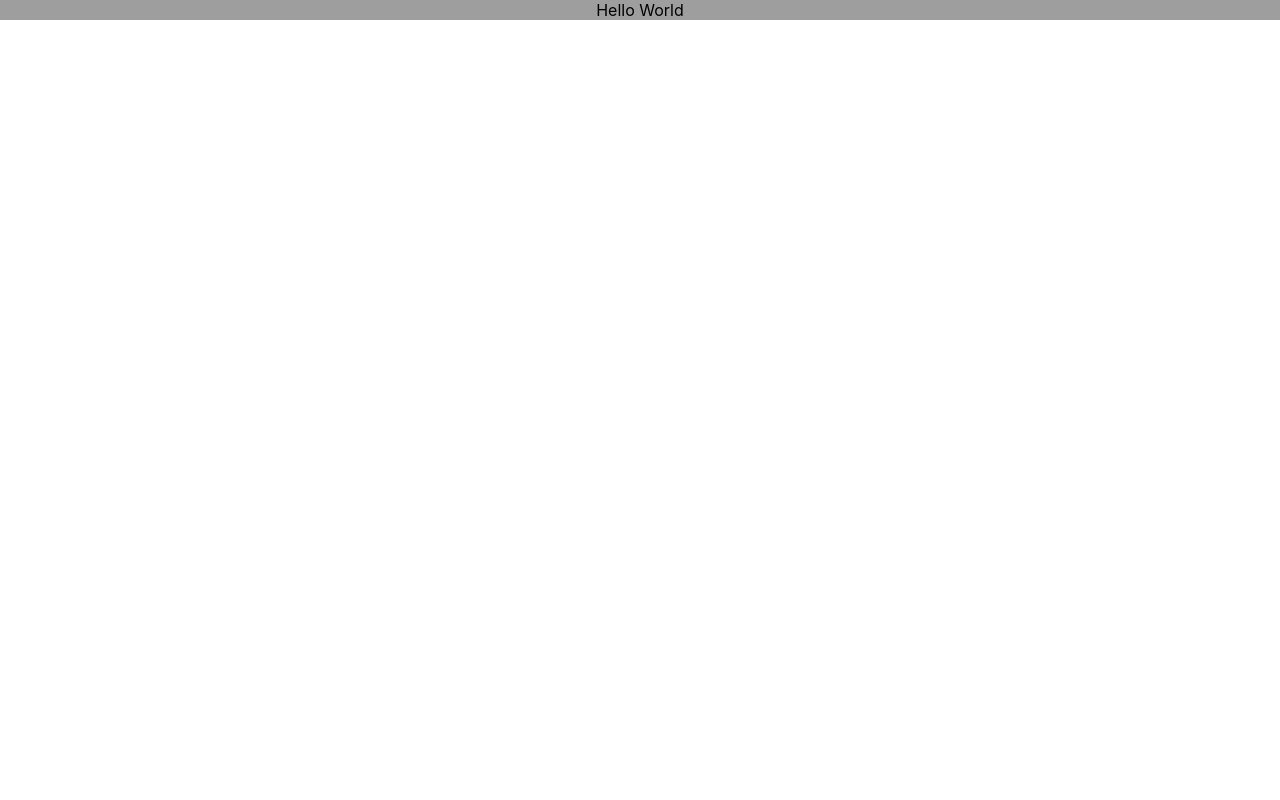
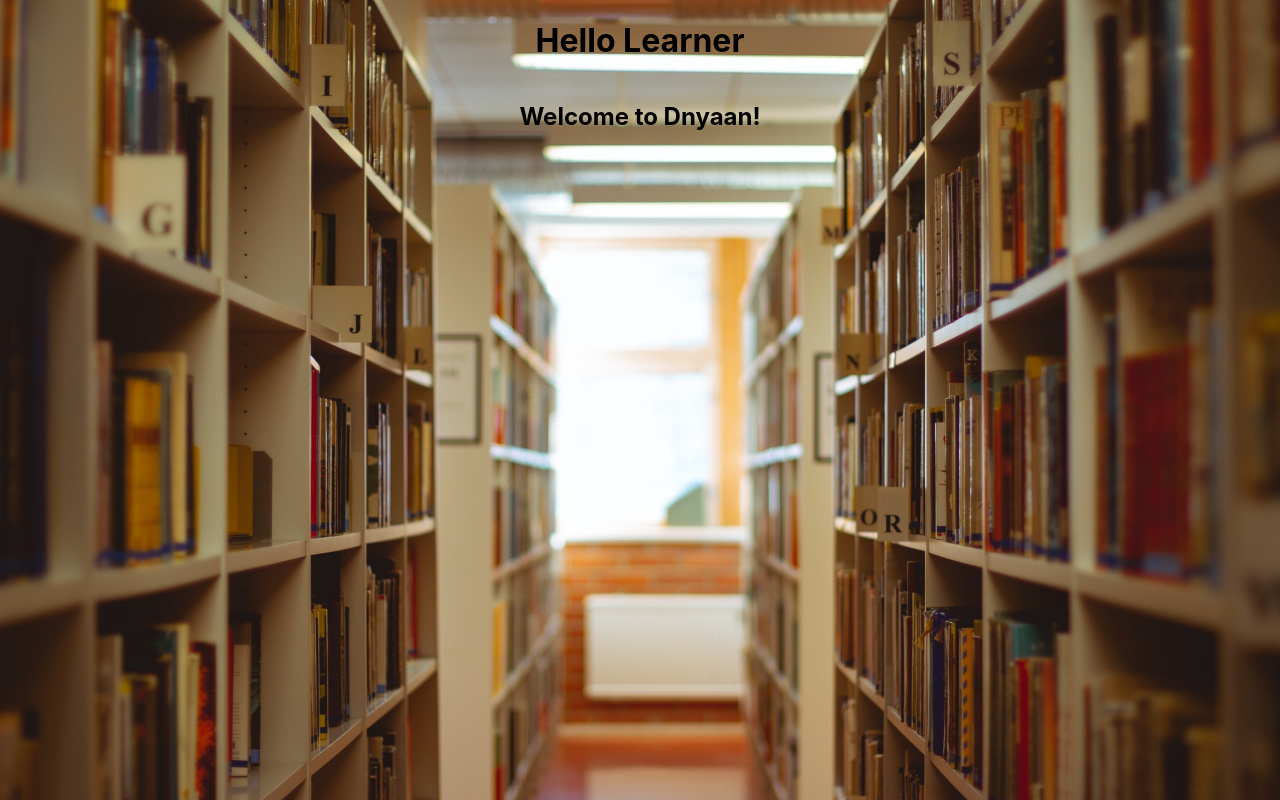
Before and after one commit to prasadthx/LMS_FrontEnd_React, a React (Create React App) app: page / in a window 1280 px wide. Built offline with nearby package versions, Linux system fonts and the light colour scheme; grey boxes are pictures that could not be loaded.

Commit message:
Basic first page added

```diff
--- a/src/App.css
+++ b/src/App.css
@@ -1,4 +1,8 @@
 .App {
   text-align: center;
-  background-image: url(./background.jpg);
+  background-image: url('./assets/images/background.jpg');
+
+  background-size: cover;
+  height: 100vh;
+  width: 100vw;
 }
--- a/src/App.tsx
+++ b/src/App.tsx
@@ -1,12 +1,12 @@
 import './App.css';
-import {} from '../public/background.jpg';
 import React from "react";
+import {FirstPage} from "./Views/FirstPage";
 
 export class App extends React.Component{
     render() {
         return (
             <div className="App">
-                Hello World
+                <FirstPage/>
             </div>
         );
     }
--- /dev/null
+++ b/src/Views/FirstPage.css
@@ -0,0 +1,6 @@
+.FirstPage{
+    display: flex;
+    justify-content: center;
+    align-content: center;
+    flex-direction: column;
+}
--- a/src/Views/FirstPage.tsx
+++ b/src/Views/FirstPage.tsx
@@ -0,0 +1,16 @@
+import React from 'react';
+import './FirstPage.css';
+export class FirstPage extends React.Component{
+    render() {
+        return (
+            <div className='FirstPage'>
+                <div>
+                    <h1> Hello Learner </h1>
+                </div>
+                <div>
+                    <h2> Welcome to Dnyaan! </h2>
+                </div>
+            </div>
+        );
+    }
+}
```
Also changed, not shown: src/assets/images/background.jpg (added).
